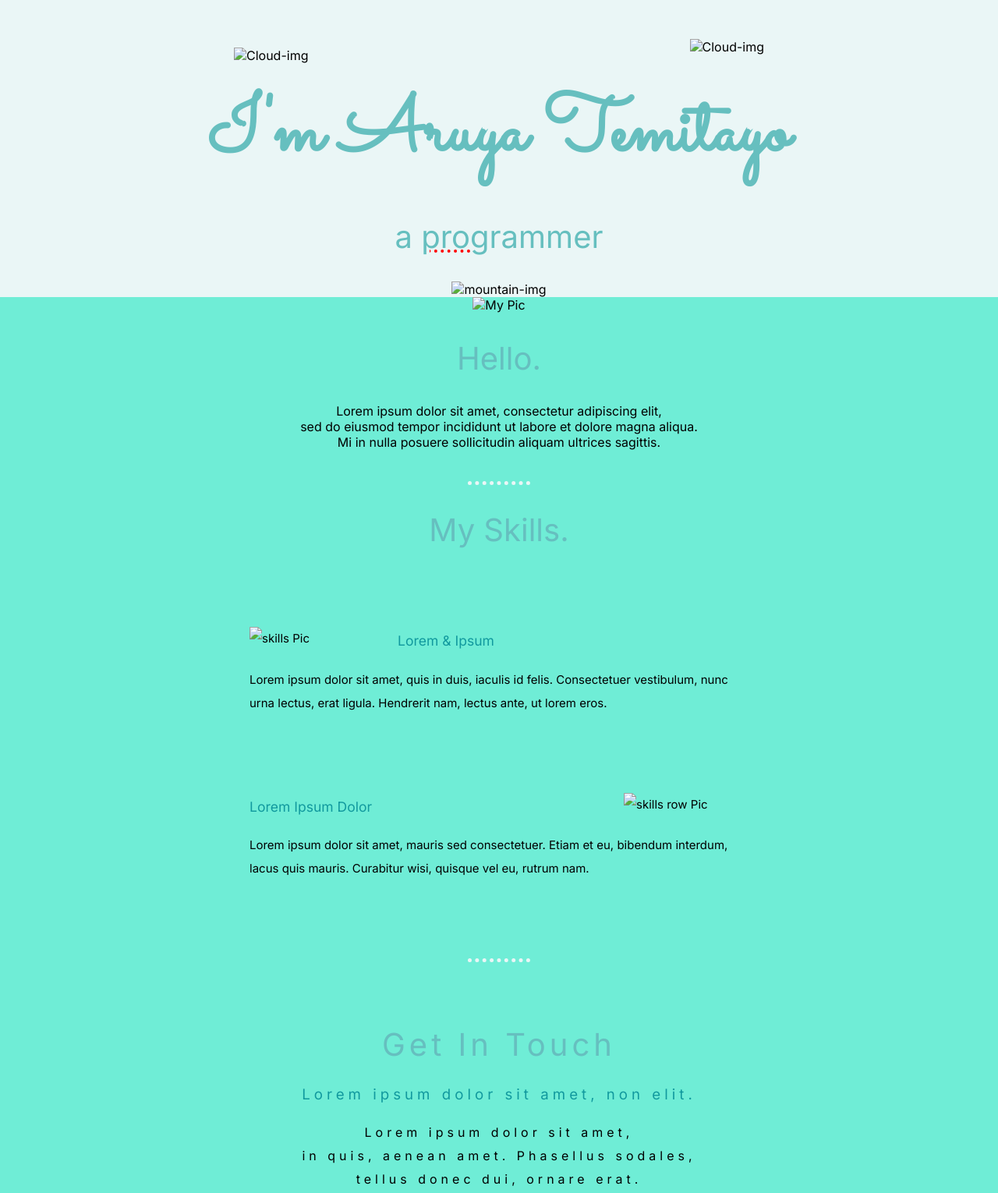
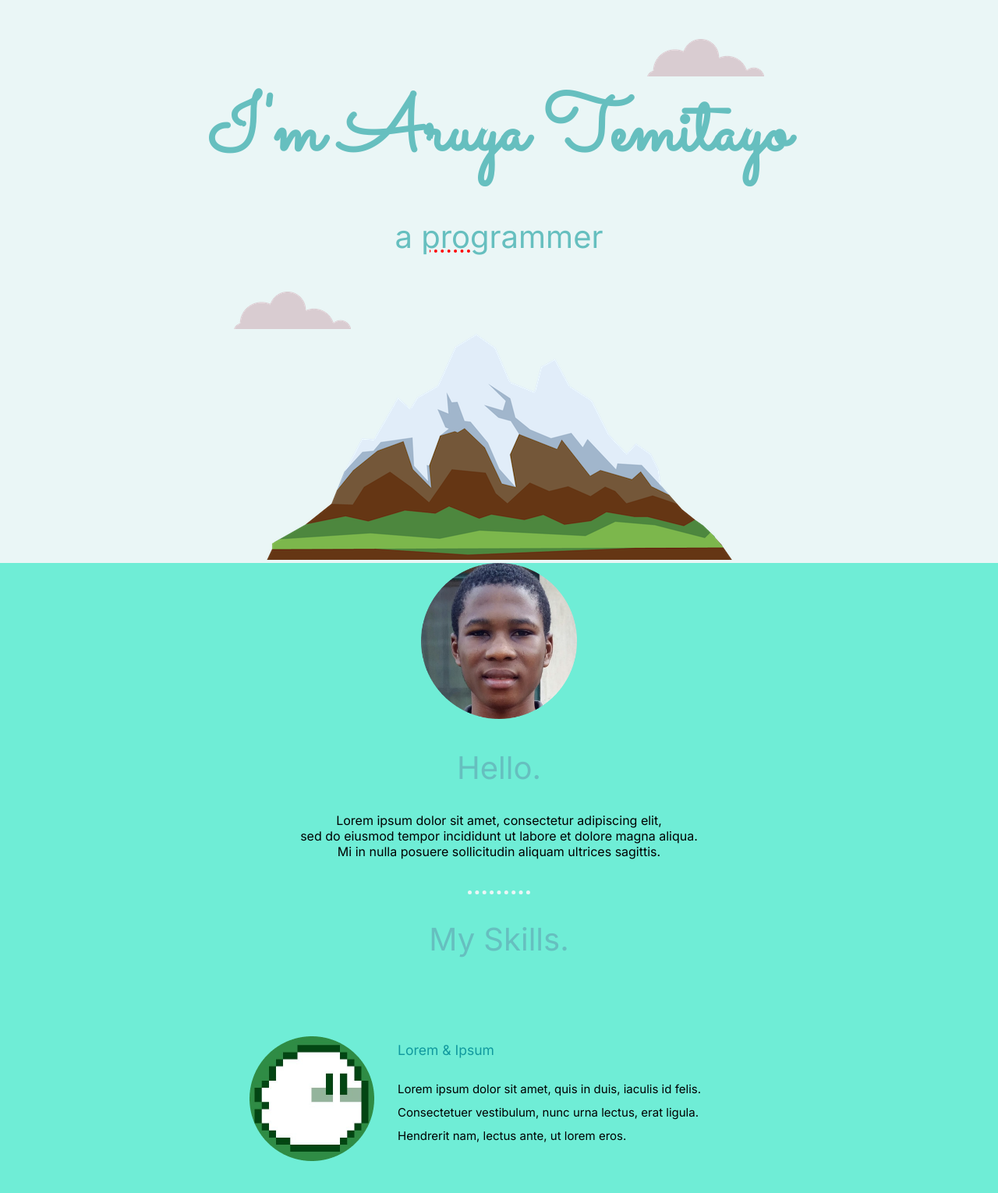
Before and after one commit to wstrguy/FWEB, a plain HTML site: page hobbies.html in a window 1280 px wide. Shown: the top 1530 px of the page at 78% size. Drawn offline with Linux system fonts and the light colour scheme.

Commit message:
image TAG Updated

```diff
--- a/hobbies.html
+++ b/hobbies.html
@@ -12,16 +12,16 @@
   </head>
   <body>
     <div class="top-container">
-      <img class="cloud1"src="images/cloud.png" alt="Cloud-img">
+      <img class="cloud1"src="cloud.png" alt="Cloud-img">
       <h1>I'm Aruya Temitayo</h1>
       <h2>a <span class="pro">pro</span>grammer</h2>
-        <img class="cloud2" src="images/cloud.png" alt="Cloud-img">
-          <img src="images/mountain.png" alt="mountain-img">
+        <img class="cloud2" src="cloud.png" alt="Cloud-img">
+          <img src="mountain.png" alt="mountain-img">
     </div>
 
     <div class="middle-container">
       <div class="profile">
-        <img class="pic" src="images/Aruya1.png" alt="My Pic">
+        <img class="pic" src="Aruya1.png" alt="My Pic">
         <h2>Hello.</h2>
         <p>Lorem ipsum dolor sit amet, consectetur adipiscing elit, <br> sed do eiusmod tempor incididunt ut labore et dolore magna aliqua. <br> Mi in nulla posuere sollicitudin aliquam ultrices sagittis.</p>
       </div>
@@ -29,12 +29,12 @@
       <div class="skills">
         <h2>My Skills.</h2>
         <div class="skill-row">
-          <img class="Skillset" src="images/ghost.png" alt="skills Pic">
+          <img class="Skillset" src="ghost.png" alt="skills Pic">
           <h3>Lorem & Ipsum</h3>
           <p>Lorem ipsum dolor sit amet, quis in duis, iaculis id felis. Consectetuer vestibulum, nunc urna lectus, erat ligula. Hendrerit nam, lectus ante, ut lorem eros.</p>
         </div>
         <div class="skill-row">
-          <img class="Skillrow" src="images/ghost.png" alt="skills row Pic">
+          <img class="Skillrow" src="ghost.png" alt="skills row Pic">
           <h3>Lorem Ipsum Dolor</h3>
           <p>Lorem ipsum dolor sit amet, mauris sed consectetuer. Etiam et eu, bibendum interdum, lacus quis mauris. Curabitur wisi, quisque vel eu, rutrum nam.</p>
         </div>
```
